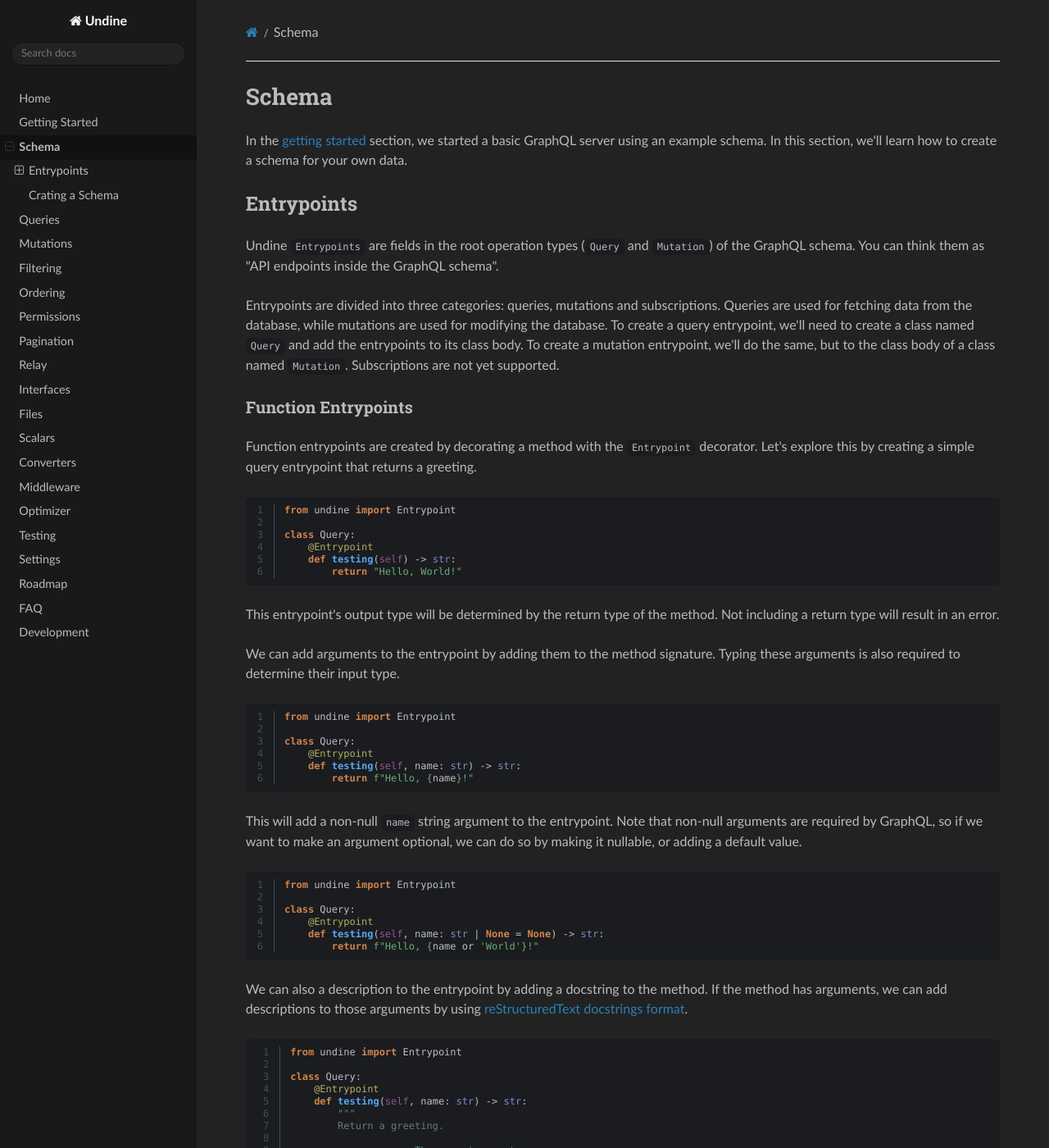
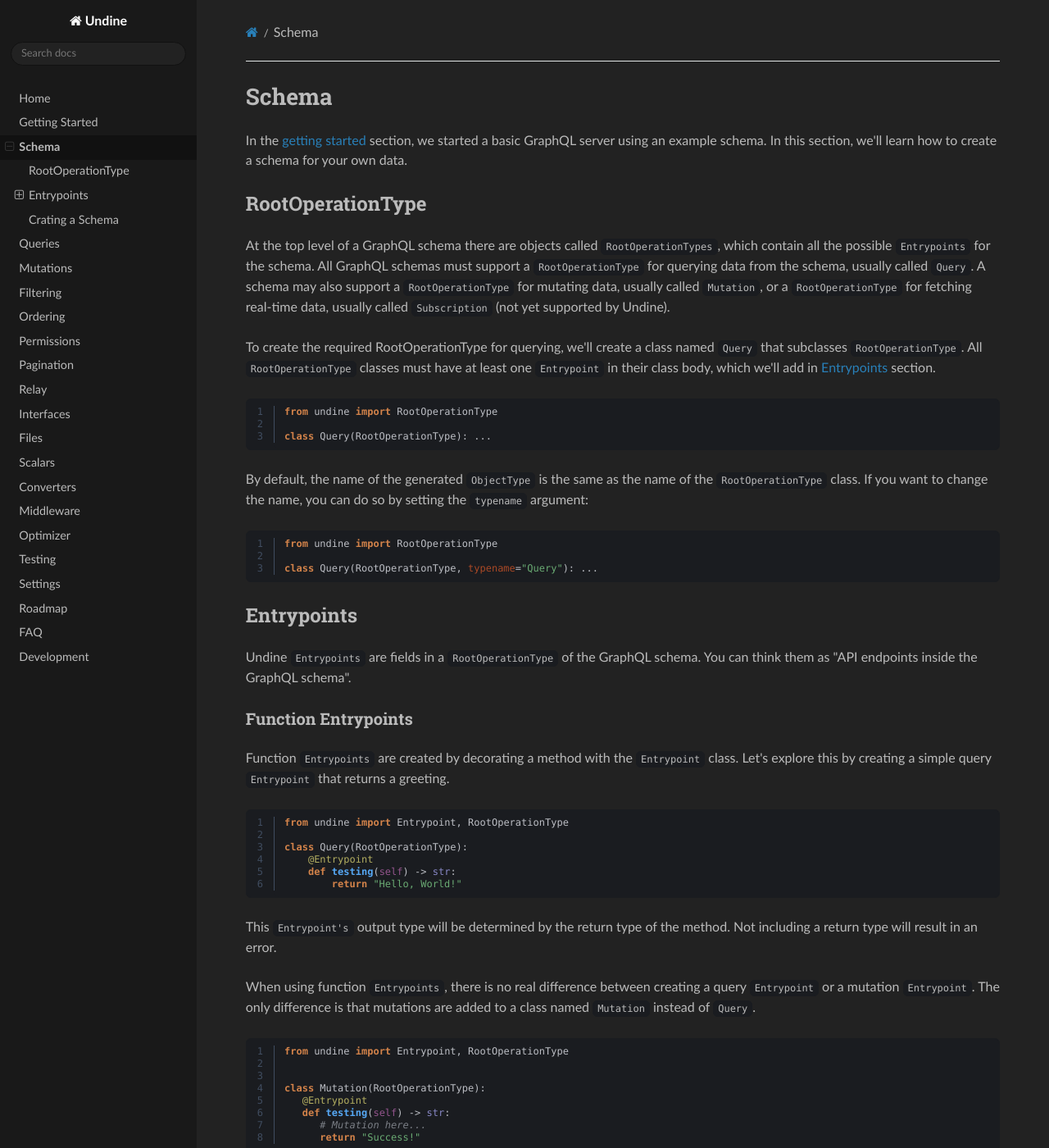
Before and after one commit to MrThearMan/undine, an MkDocs documentation site: the page built from docs/schema.md, in a window 1280 px wide and 1400 px high. Shown: the whole window at 82% size. Built offline with MkDocs 1.6.1, drawn with Linux system fonts in a browser that asks for light colours; some of the changed text lies outside the part shown.

Commit message:
More documentation

````diff
--- a/docs/schema.md
+++ b/docs/schema.md
@@ -3,36 +3,126 @@
 In the [getting started](getting-started.md) section, we started a basic GraphQL server using an
 example schema. In this section, we'll learn how to create a schema for your own data.
 
+## RootOperationType
+
+At the top level of a GraphQL schema there are objects called `RootOperationTypes`, which
+contain all the possible `Entrypoints` for the schema. All GraphQL schemas must support
+a `RootOperationType` for querying data from the schema, usually called `Query`.
+A schema may also support a `RootOperationType` for mutating data, usually called `Mutation`,
+or a `RootOperationType` for fetching real-time data, usually called `Subscription`
+(not yet supported by Undine).
+
+To create the required RootOperationType for querying, we'll create a class named `Query`
+that subclasses `RootOperationType`. All `RootOperationType` classes must have at least
+one `Entrypoint` in their class body, which we'll add in [Entrypoints](#entrypoints) section.
+
+```python
+from undine import RootOperationType
+
+class Query(RootOperationType): ...
+```
+
+By default, the name of the generated `ObjectType` is the same as the name of the `RootOperationType` class.
+If you want to change the name, you can do so by setting the `typename` argument:
+
+```python
+from undine import RootOperationType
+
+class Query(RootOperationType, typename="Query"): ...
+```
+
 ## Entrypoints
 
-Undine `Entrypoints` are fields in the root operation types (`Query` and `Mutation`)
-of the GraphQL schema. You can think them as "API endpoints inside the GraphQL schema".
-
-Entrypoints are divided into three categories: queries, mutations and subscriptions.
-Queries are used for fetching data from the database, while mutations are used for
-modifying the database. To create a query entrypoint, we'll need to create a class
-named `Query` and add the entrypoints to its class body. To create a mutation entrypoint,
-we'll do the same, but to the class body of a class named `Mutation`. Subscriptions
-are not yet supported.
+Undine `Entrypoints` are fields in a `RootOperationType` of the GraphQL schema.
+You can think them as "API endpoints inside the GraphQL schema".
 
 ### Function Entrypoints
 
-Function entrypoints are created by decorating a method with the `Entrypoint` decorator.
-Let's explore this by creating a simple query entrypoint that returns a greeting.
+Function `Entrypoints` are created by decorating a method with the `Entrypoint` class.
+Let's explore this by creating a simple query `Entrypoint` that returns a greeting.
 
 ```python
-from undine import Entrypoint
+from undine import Entrypoint, RootOperationType
 
-class Query:
+class Query(RootOperationType):
     @Entrypoint
     def testing(self) -> str:
         return "Hello, World!"
 ```
 
-This entrypoint's output type will be determined by the return type of the method.
+This `Entrypoint's` output type will be determined by the return type of the method.
 Not including a return type will result in an error.
 
-We can add arguments to the entrypoint by adding them to the method signature.
+When using function `Entrypoints`, there is no real difference between creating a query
+`Entrypoint` or a mutation `Entrypoint`. The only difference is that mutations are added to
+a class named `Mutation` instead of `Query`.
+
+```python
+from undine import Entrypoint, RootOperationType
+
+
+class Mutation(RootOperationType):
+   @Entrypoint
+   def testing(self) -> str:
+      # Mutation here...
+      return "Success!"
+```
+
+### Signature
+
+An function `Entrypoint's` method has one of the following signatures:
+
+```python
+from typing import Any
+from undine import Entrypoint, GQLInfo, RootOperationType
+from undine.typing import Root
+
+def g_ext(root: Root, **kwargs: Any) -> Any: ...
+
+class Query(RootOperationType):
+    @Entrypoint
+    def a(self: Root, **kwargs: Any) -> Any: ...
+
+    @Entrypoint
+    def b(self: Root, info: GQLInfo, **kwargs: Any) -> Any: ...
+
+    @Entrypoint
+    @staticmethod
+    def c(root: Root, **kwargs: Any) -> Any: ...
+
+    @Entrypoint
+    @staticmethod
+    def d(root: Root, info: GQLInfo, **kwargs: Any) -> Any: ...
+
+    @Entrypoint
+    @staticmethod
+    def e(info: GQLInfo, **kwargs: Any) -> Any: ...
+
+    @Entrypoint
+    @staticmethod
+    def f(**kwargs: Any) -> Any: ...
+
+    g = Entrypoint(g_ext)
+```
+
+Notice with signature `a` and `b` that `self` is not the instance variable of the method,
+but the `Root` object of the GraphQL execution context. This value can be configured
+using the `ROOT_VALUE` setting, and is `None` by default.
+
+We actually never initialize the `Query` or `Mutation` classes, but simply treat it as a convenient
+way to organize the `Entrypoints`. This means that the method is treated just like a static method.
+If this is too confusing, you can use the other signatures with explicit `@staticmethod` decorators,
+or take the function from outside the class body like with option `g`.
+
+In any case, the `root` and `info` arguments can both be left out if not needed,
+as the `Entrypoint` will create an intermediary layer between the GraphQL resolver and the method.
+
+`root` is always the first argument of the method if present (typing not required) and `info`
+always has the `GQLInfo` type annotation (typing required).
+
+### Arguments
+
+We can add arguments to the `Entrypoint` by adding them to the method signature.
 Typing these arguments is also required to determine their input type.
 
 ```python
@@ -44,7 +134,7 @@
         return f"Hello, {name}!"
 ```
 
-This will add a non-null `name` string argument to the entrypoint.
+This will add a non-null `name` string argument to the `Entrypoint`.
 Note that non-null arguments are required by GraphQL, so if we want to make an argument
 optional, we can do so by making it nullable, or adding a default value.
 
@@ -78,24 +170,10 @@
 > Other types of docstrings can be used by providing a parser to the `DOCSTRING_PARSER` setting
 > that conforms to the `DocstringParserProtocol` from `undine.typing`.
 
-When using function entrypoints, there is no real difference between creating a query
-entrypoint or a mutation entrypoint. The only difference is that mutations are added to
-a class named `Mutation` instead of `Query`.
-
-```python
-from undine import Entrypoint
-
-class Mutation:
-    @Entrypoint
-    def testing(self, name: str) -> str:
-        # Mutation here...
-        return "Success!"
-```
-
 ### QueryType and MutationType Entrypoints
 
 `Entrypoint` can also be used with `QueryType` and `MutationType` classes
-to create entrypoints for querying and mutating Django model data.
+to create `Entrypoints` for querying and mutating Django model data.
 We'll cover these more thoroughly in the [Queries](queries.md) and
 [Mutations](mutations.md) sections, but here is a quick example:
 
@@ -114,18 +192,20 @@
 ## Crating a Schema
 
 To create a Schema in Undine, we'll use the `create_schema` function.
-Every GraphQL schema needs to have at least the `Query` root operation type,
+Every GraphQL schema needs to have at least the `Query` `RootOperationType`,
 so let's use the `Query` class we created in the [`Entrypoints`](#entrypoints) section.
 
 ```python
-from undine import create_schema, Entrypoint
+from undine import create_schema, Entrypoint, RootOperationType
 
-class Query:
-    @Entrypoint
-    def testing(self) -> str:
-        return "Hello, World!"
 
-schema = create_schema(query_class=Query)
+class Query(RootOperationType):
+   @Entrypoint
+   def testing(self) -> str:
+      return "Hello, World!"
+
+
+schema = create_schema(query=Query)
 ```
 
 Now we'll need to point Undine to use this Schema.
````
Also changed, not shown: other parts of docs/schema.md (+3 -1 lines), docs/queries.md (+8 -7 lines).
